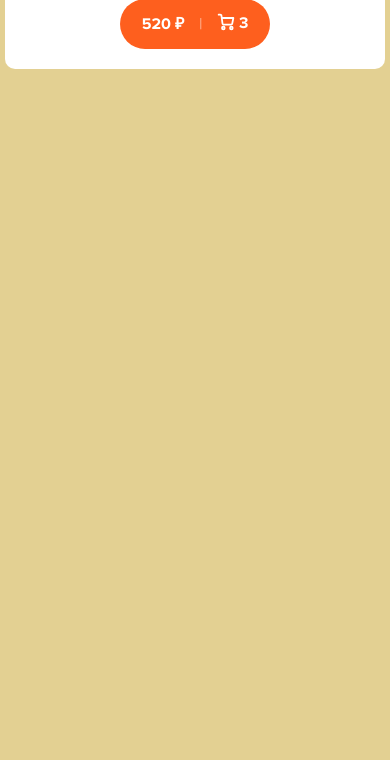
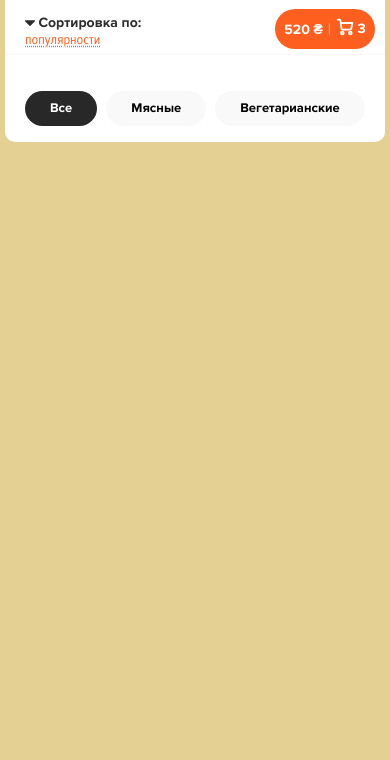
Before and after one commit to ChesterM1/pizza_html, a website built with webpack: page src/index.html in a window 390 px wide. Shown: the part 84-844 px from the top of the page. Built offline with nearby package versions, Linux system fonts and the light colour scheme.

Commit message:
sort block

```diff
--- a/src/index.html
+++ b/src/index.html
@@ -10,7 +10,6 @@
     <!-- header -->
     <div class="container">
         <header class="header">
-
                 <div class="header__wrapper">
                     <div class="header-logo">
                         <img src="img/pizza_logo.png" alt="pizza logo" class="header-logo__img">
@@ -19,7 +18,7 @@
                     </div>
 
                     <div class="header-basket">
-                        <span class="header-basket__price">520 ₽</span>
+                        <span class="header-basket__price">520 ₴</span>
                         <span class="header-basket__vertical">|</span>
                         <div>
                             <img src="img/basket_icon.svg" alt="basket" class="header-basket__icon">
@@ -27,8 +26,42 @@
                         </div>
                     </div>
                 </div>
+        </header>
 
-        </header>
+        <!-- SORT -->
+        <section class="sort">
+            <div class="sort__wrapper">
+                    <div class="sort-pizza">
+                        <ul class="sort-pizza__list">
+                            <li class="sort-pizza__item sort-pizza__item-active">Все</li>
+                            <li class="sort-pizza__item">Мясные</li>
+                            <li class="sort-pizza__item">Вегетарианские</li>
+                            <li class="sort-pizza__item">Гриль</li>
+                            <li class="sort-pizza__item">Острые</li>
+                            <li class="sort-pizza__item">Закрытые</li>
+                        </ul>
+                        <div class="sort-pizza__blur"></div>
+                    </div>
+
+
+
+                <div class="sort-price">
+                    <div class="sort-price__block">
+                        <img src="img/arrow.svg" alt="arrow" class="sort-price__arrow">
+                        <span class="sort-price__text">Сортировка по:</span>
+                    </div>
+                    <div class="sort-price__drop">
+                        <div class="sort-price__item">популярности</div>
+                        <ul class="sort-price__dropdown">
+                            <li class="sort-price__link">популярности</li>
+                            <li class="sort-price__link">по цене</li>
+                            <li class="sort-price__link">по алфавиту</li>
+                        </ul>
+                    </div>
+                </div>
+            </div>
+
+        </section>
     </div>
 </body>
 </html>
--- a/src/scss/components/_header.scss
+++ b/src/scss/components/_header.scss
@@ -1,5 +1,6 @@
 .header{
     padding: 50px 40px 40px 75px;
+    border-bottom: 1px solid #F7F7F7;;
     &__wrapper{
         display: flex;
         justify-content: space-between;
@@ -44,7 +45,7 @@
             font-size: 16px;
             line-height: 19px;
         }
-        &__price, div{
+        &__price, & div{
             padding: 0 15px;
         }
         &__img{
@@ -80,14 +81,21 @@
 }
 @media (max-width: 576px) {
     .header{
+        padding:20px 10px 5px;
       &__wrapper{
           flex-direction: column;
-        //   align-items: center;
-          gap: 15px;
+          gap: 25px;
       }
       &-basket{
-        align-self: center;
-
+        align-self: end;
+        width: 100px;
+        height: 40px;
+        &__price , & div{
+            padding: 0 5px;
+        }
+        &__price, &__total{
+            font-size: 14px;
+        }
       }
     }
 }
--- /dev/null
+++ b/src/scss/components/_sort.scss
@@ -0,0 +1,160 @@
+.sort{
+    padding: 40px 45px 0 45px;
+    &__wrapper{
+        display: flex;
+        justify-content: space-between;
+        align-items: center;
+        gap: 15px;
+        position: relative;
+    }
+    &-pizza{
+        overflow-x: scroll;
+        position: relative;
+        max-width: 100%;
+        &__list{
+            display: flex;
+            justify-content: space-between;
+            gap: 9px;
+        }
+        &__blur{
+            display: none;
+            position: absolute;
+            width: 200px;
+            height: 100%;
+            top: 0;
+            right: -20px;
+            background: linear-gradient(to left, rgba(255, 255, 255, 1), rgba(255, 255, 255, 0.00));
+        }
+        &__item{
+            list-style-type: none;
+            padding: 14px 25px;
+            border-radius: 30px;
+            background-color: #F9F9F9;
+            cursor: pointer;
+            font-weight: 700;
+            font-size: 16px;
+            line-height: 19px;
+            transition: 0.3s all;
+
+            &:hover{
+                transform: scale(1.1);
+            }
+            &-active{
+                background-color: #282828;
+                color: #fff;
+            }
+        }
+    }
+    &-price{
+        display: flex;
+        justify-content: space-between;
+        gap: 8px;
+        min-width: 150px;
+        &__arrow{
+            transform: rotateX(180deg);
+            vertical-align: middle;
+        }
+        &__text{
+            font-weight: 700;
+            font-size: 14px;
+            line-height: 17px;
+            color: #2c2c2c
+        }
+        &__item{
+            font-weight: 400;
+            font-size: 14px;
+            line-height: 17px;
+            color: var(--orange-color);
+            text-decoration: underline dotted;
+            cursor: pointer;
+            transition: 0.3s all;
+            &:hover{
+                transform: scale(1.1);
+            }
+        }
+        &__drop{
+            position: relative;
+            transition: all 0.6s ease;
+        }
+        &__dropdown{
+            position: absolute;
+            top: 15px;
+            right: 0;
+            min-width: 132px;
+            min-height: 136px;
+            height: 0;
+            padding: 13px 0;
+            box-shadow: 5px 5px 15px rgba(0, 0, 0, 0.09);
+            border-radius: 10px;
+            background-color: #fff;
+            visibility: hidden;
+            opacity: 0;
+            &__active{
+                visibility: visible;
+                opacity: 1;
+            }
+        }
+        &__link{
+            list-style-type: none;
+            font-weight: 400;
+            font-size: 14px;
+            line-height: 17px;
+            padding: 10px 15px;
+            transition: 0.3s all;
+            cursor: pointer;
+            &:hover{
+                color: var(--orange-color);
+                background: rgba(254, 95, 30, 0.05);
+            }
+        }
+    }
+}
+
+@media(max-width: 1200px){
+    .sort{
+        &-pizza{
+            &__item{
+                font-size: 13px;
+                line-height: 7px;
+            }
+        }
+        &-price{
+            flex-direction: column;
+            align-items: flex-end;
+            &__dropdown{
+                top: 10px;
+            }
+        }
+    }
+}
+
+@media(max-width:992px){
+    .sort{
+        padding: 20px 20px 0 20px;
+        &-price{
+            &__dropdown{
+                top: 10px;
+            }
+        }
+    }
+}
+
+@media(max-width:576px){
+    .sort{
+        &__wrapper{
+            flex-direction: column;
+            align-items: start;
+            gap: unset;
+        }
+        &-price{
+            align-items: start;
+            position: absolute;
+            top: -62px;
+            gap: unset;
+            &__dropdown{
+                left: 0;
+            }
+        }
+
+    }
+}
--- a/src/scss/style.scss
+++ b/src/scss/style.scss
@@ -26,3 +26,4 @@ html{
 @import '../fonts/fonts.css';
 @import 'libs/reseter.min.css';
 @import 'components/header.scss';
+@import 'components/sort.scss';
```
